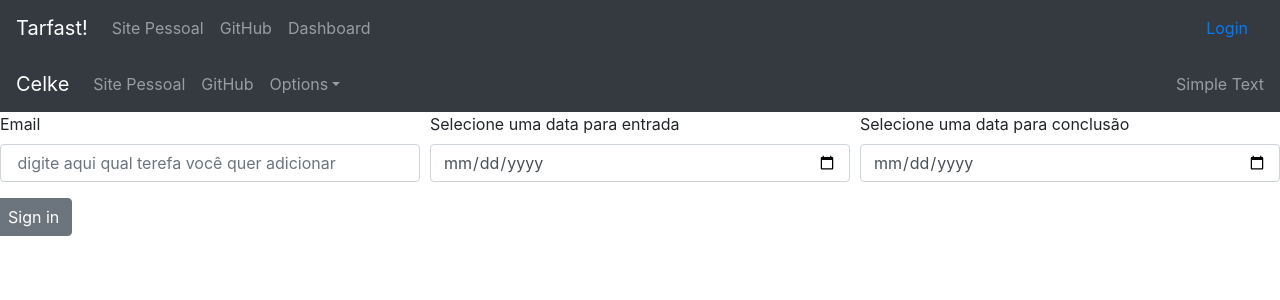
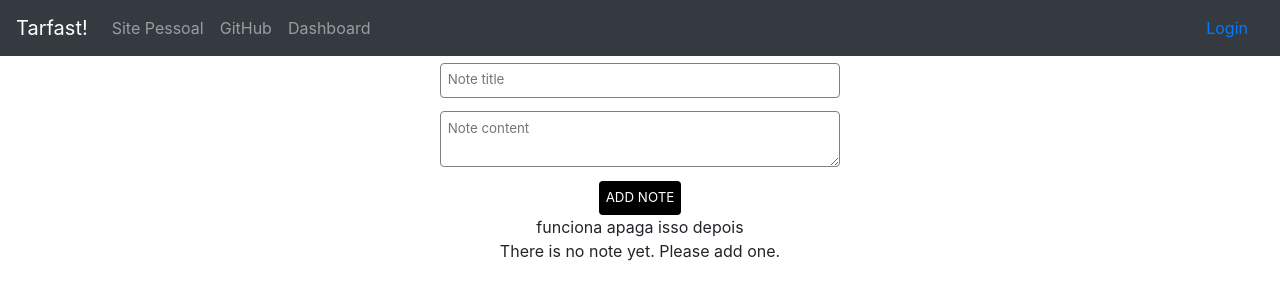
Before and after one commit to hrocha85/Cadastro-Tarefas, a React (Create React App) app: page /tarefas in a window 1280 px wide. Shown: the top 300 px of the page. Built offline with nearby package versions, Linux system fonts and the light colour scheme.

Commit message:
Atualização
Signed-off-by: hrocha85 <hrocha85@gmail.com>

```diff
--- a/src/Components/form-cadastro/form-login.js
+++ b/src/Components/form-cadastro/formLogin.js
@@ -1,12 +1,11 @@
-import React from 'react'
+import React, { Component } from 'react'
 import { Button, Form, FormGroup, Label, Input } from 'reactstrap';
 
-
-const formLogin = () =>  {
-
+export class FormLogin extends Component {
+    render() {
         return (
             <div>
-                 <Form inline>
+                   <Form inline>
                     <FormGroup className="mb-2 mr-sm-2 mb-sm-0">
                         <Label for="exampleEmail" className="mr-sm-2">Email</Label>
                         <Input type="email" name="email" id="exampleEmail" placeholder="seuemailn@aqui.com.br" />
@@ -18,9 +17,10 @@ const formLogin = () =>  {
                     <Button>Submit</Button>
                 </Form>
 
+
             </div>
         )
-
+    }
 }
 
-export default formLogin;
+export default FormLogin;
--- a/src/pages/jobs/jobs.js
+++ b/src/pages/jobs/jobs.js
@@ -1,14 +1,19 @@
 import React, { Component } from 'react';
-import Nav2 from '/Users/henriquerocha/desenvolvimento/my-app/src/Components/nav/nav2';
-import FormTarefas from '/Users/henriquerocha/desenvolvimento/my-app/src/Components/form-tarefas/formTarefas';
+// import Nav2 from '/Users/henriquerocha/desenvolvimento/my-app/src/Components/nav/nav2';
+// import FormTarefas from '/Users/henriquerocha/desenvolvimento/my-app/src/Components/form-tarefas/formTarefas';
+
+import { Provider } from 'react-redux';
+import store from '../../Components/redux/createStore'
+import InputSelection from '../../Components/componentsNotes/InputSection'
+import NotesSection from '../../Components/componentsNotes/NotesSection';
 
 export class jobs extends Component {
     render() {
         return (
-            <div>
-            <Nav2 />
-            <FormTarefas />
-            </div>
+      <Provider store={store}>
+        <InputSelection />
+        <NotesSection/>
+      </Provider>
         )
     }
 }
--- a/src/pages/login/login.js
+++ b/src/pages/login/login.js
@@ -1,13 +1,14 @@
 import React, { Component } from 'react'
+import FormLogin from '../../Components/form-cadastro/formLogin'
 
 export class LoginPage extends Component {
     render() {
         return (
             <div>
-                <h1>teste</h1>
+                <FormLogin />
             </div>
         )
     }
 }
 
-export default LoginPage
+export default LoginPage;
```
